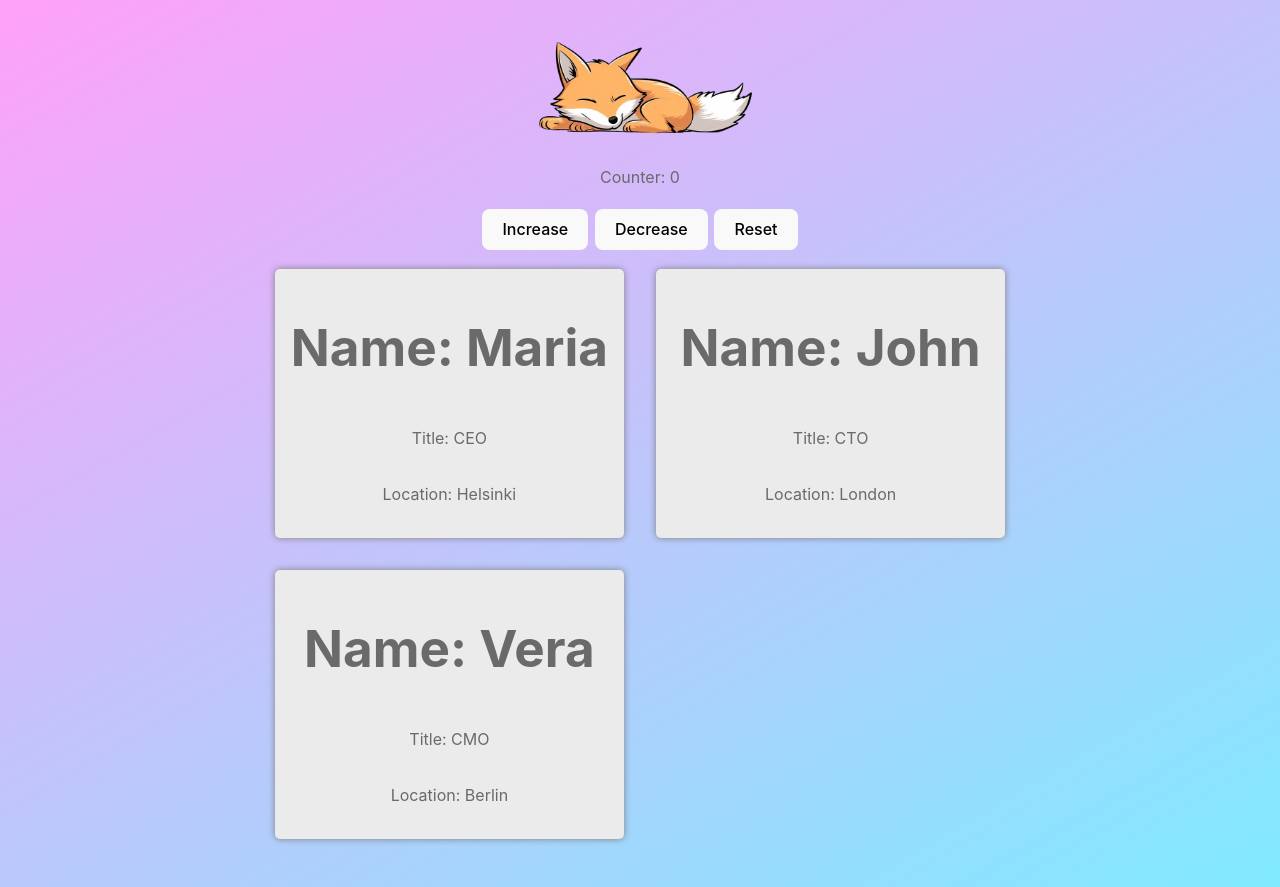
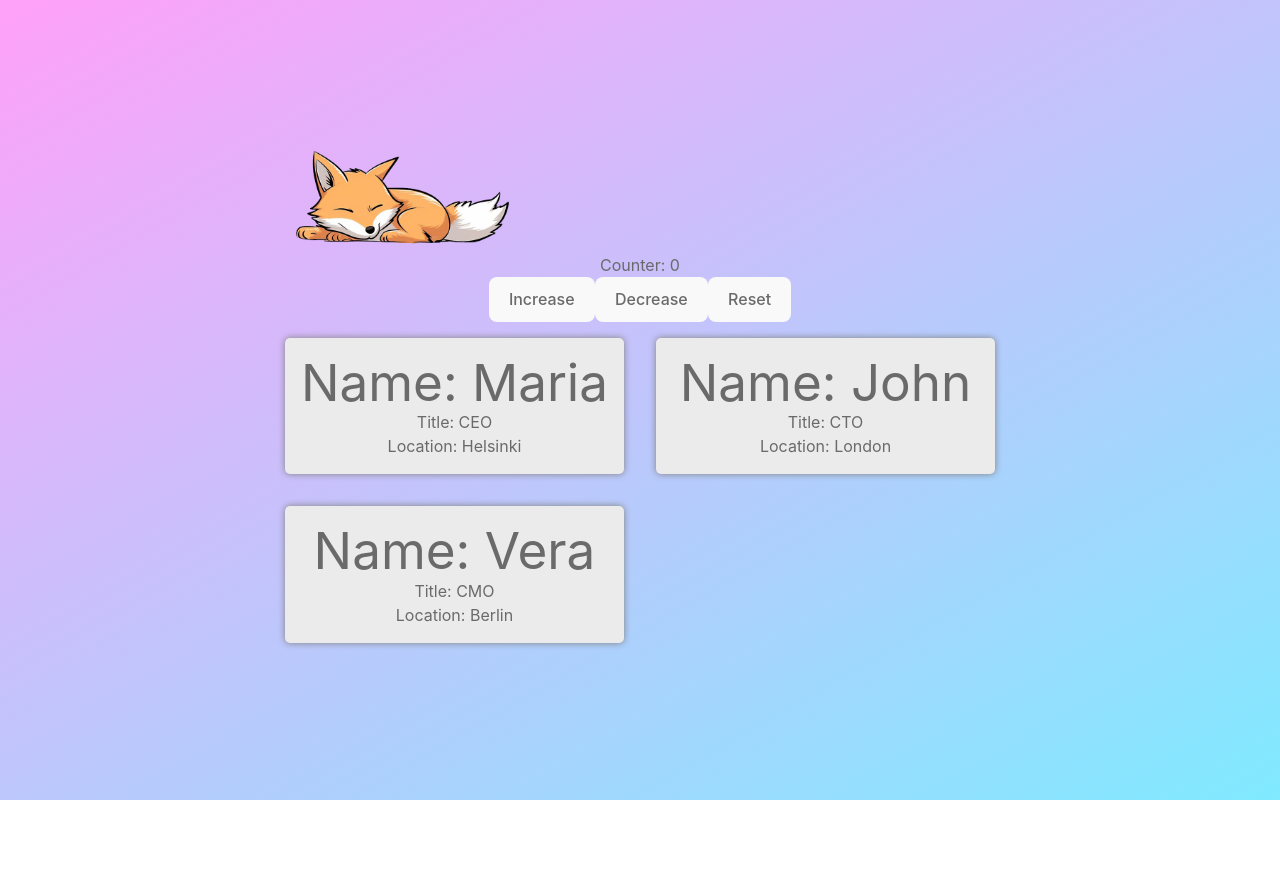
Before and after one commit to alextrandev/programming_react, a React (Vite) app in the folder react_practice/: page / in a window 1280 px wide. After the commit the page ends 800 px from the top, so only its background shows below. Built offline with nearby package versions, Linux system fonts and the light colour scheme.

Commit message:
create footer and header component, install Tailwind

```diff
--- a/react_practice/package.json
+++ b/react_practice/package.json
@@ -21,6 +21,7 @@
     "eslint-plugin-react": "^7.34.1",
     "eslint-plugin-react-hooks": "^4.6.0",
     "eslint-plugin-react-refresh": "^0.4.6",
+    "tailwindcss": "^3.4.3",
     "vite": "^5.2.0"
   }
 }
--- /dev/null
+++ b/react_practice/src/components/Header.jsx
@@ -0,0 +1,5 @@
+export default function Header() {
+  return (
+    <div>Header</div>
+  )
+}
--- a/react_practice/src/index.css
+++ b/react_practice/src/index.css
@@ -1,3 +1,7 @@
+@tailwind base;
+@tailwind components;
+@tailwind utilities;
+
 :root {
   font-family: Inter, system-ui, Avenir, Helvetica, Arial, sans-serif;
   line-height: 1.5;
--- /dev/null
+++ b/react_practice/tailwind.config.js
@@ -0,0 +1,8 @@
+/** @type {import('tailwindcss').Config} */
+export default {
+  content: ["./src/**/*.{js,jsx,ts,tsx}"],
+  theme: {
+    extend: {},
+  },
+  plugins: [],
+};
```
Also changed, not shown: react_practice/src/components/Footer.jsx (added), 1 other file (tests, documents, lock files or other folders).
